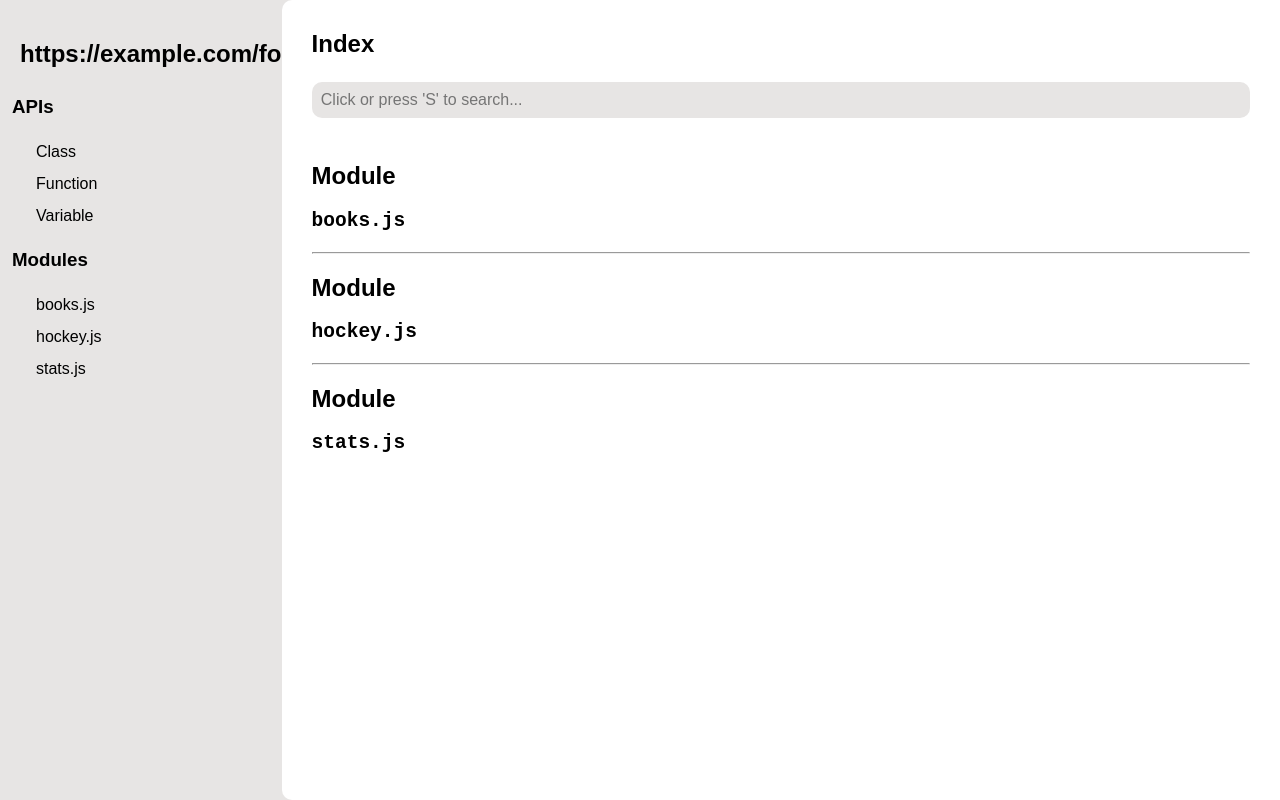
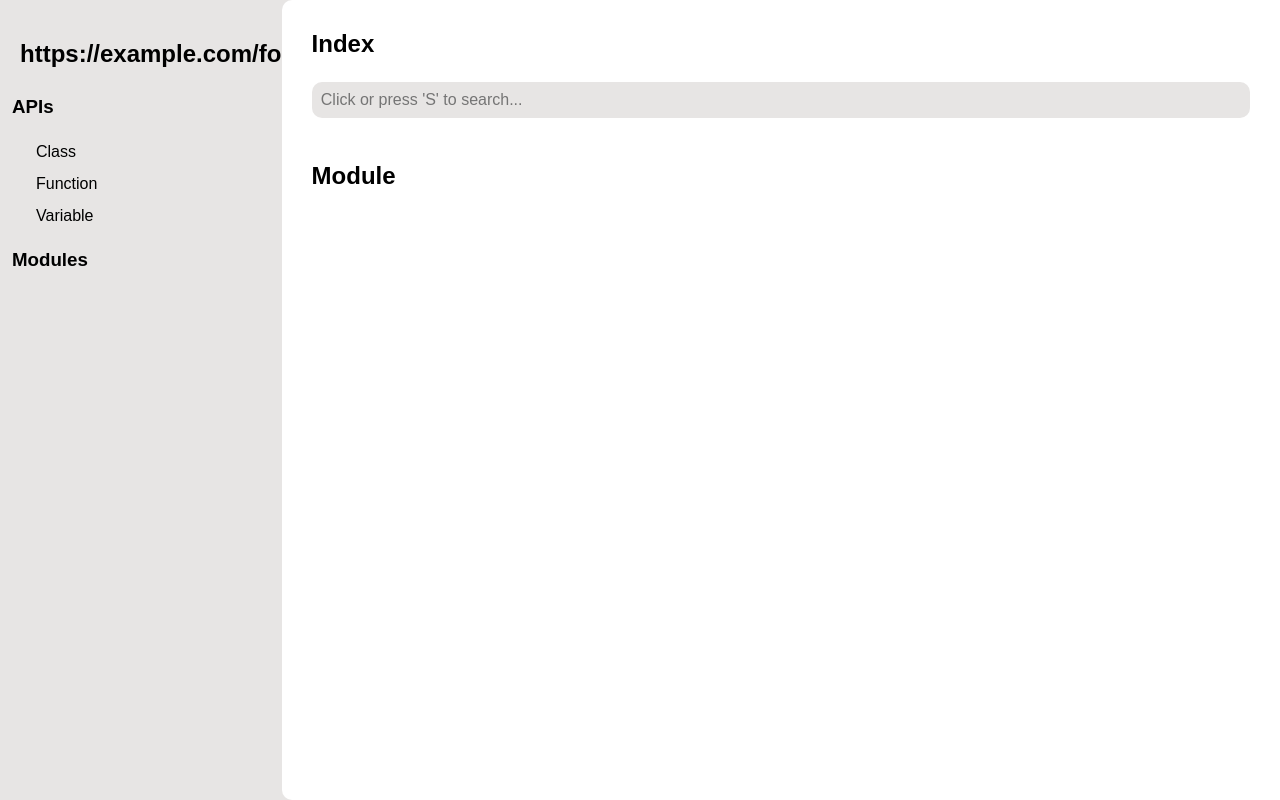
Before and after one commit to didiercrunch/cours-420-301-ah, a plain HTML site: page docs/compound_index.html in a window 1280 px wide. Drawn offline with Linux system fonts and the light colour scheme.

```diff
--- a/docs/compound_index.html
+++ b/docs/compound_index.html
@@ -33,15 +33,7 @@
     <ul>
 
         <li>
-            <a href="./">books.js</a>
-        </li>
-
-        <li>
-            <a href="./">hockey.js</a>
-        </li>
-
-        <li>
-            <a href="./">stats.js</a>
+            <a href="./"></a>
         </li>
 
     </ul>
@@ -56,23 +48,7 @@
 
 
     <section>
-      <h2>Module<pre>books.js</pre></h2>
-      <div class="markdown"></div>
-    </section>
-
-    <hr>
-
-
-    <section>
-      <h2>Module<pre>hockey.js</pre></h2>
-      <div class="markdown"></div>
-    </section>
-
-    <hr>
-
-
-    <section>
-      <h2>Module<pre>stats.js</pre></h2>
+      <h2>Module<pre></pre></h2>
       <div class="markdown"></div>
     </section>
 
--- a/docs/search_index.js
+++ b/docs/search_index.js
@@ -1,3 +1,3 @@
 (function () {
-  window.DENO_DOC_SEARCH_INDEX = {"nodes":[{"kind":"function","name":"isValidIsbn13","nsQualifiers":"","location":{"filename":"books.js","line":8,"col":0},"declarationKind":"export"},{"kind":"function","name":"isValidIsbn10","nsQualifiers":"","location":{"filename":"books.js","line":36,"col":0},"declarationKind":"export"},{"kind":"function","name":"isValidIsbn","nsQualifiers":"","location":{"filename":"books.js","line":65,"col":0},"declarationKind":"export"},{"kind":"class","name":"HockeyGame","nsQualifiers":"","location":{"filename":"hockey.js","line":6,"col":0},"declarationKind":"export"},{"kind":"variable","name":"INFINITY","nsQualifiers":"","location":{"filename":"stats.js","line":5,"col":13},"declarationKind":"export"},{"kind":"function","name":"average","nsQualifiers":"","location":{"filename":"stats.js","line":13,"col":0},"declarationKind":"export"},{"kind":"function","name":"std","nsQualifiers":"","location":{"filename":"stats.js","line":33,"col":0},"declarationKind":"export"}]};
+  window.DENO_DOC_SEARCH_INDEX = {"nodes":[{"kind":"class","name":"HockeyGame","nsQualifiers":"","location":{"filename":"/home/didier/ahuntsic/src-420-301-ah/modules-examples/hockey.js","line":6,"col":0},"declarationKind":"export"},{"kind":"function","name":"isValidIsbn13","nsQualifiers":"","location":{"filename":"/home/didier/ahuntsic/src-420-301-ah/modules-examples/books.js","line":8,"col":0},"declarationKind":"export"},{"kind":"function","name":"isValidIsbn10","nsQualifiers":"","location":{"filename":"/home/didier/ahuntsic/src-420-301-ah/modules-examples/books.js","line":36,"col":0},"declarationKind":"export"},{"kind":"function","name":"isValidIsbn","nsQualifiers":"","location":{"filename":"/home/didier/ahuntsic/src-420-301-ah/modules-examples/books.js","line":65,"col":0},"declarationKind":"export"},{"kind":"variable","name":"INFINITY","nsQualifiers":"","location":{"filename":"/home/didier/ahuntsic/src-420-301-ah/modules-examples/stats.js","line":5,"col":13},"declarationKind":"export"},{"kind":"function","name":"average","nsQualifiers":"","location":{"filename":"/home/didier/ahuntsic/src-420-301-ah/modules-examples/stats.js","line":13,"col":0},"declarationKind":"export"},{"kind":"function","name":"std","nsQualifiers":"","location":{"filename":"/home/didier/ahuntsic/src-420-301-ah/modules-examples/stats.js","line":33,"col":0},"declarationKind":"export"}]};
 })()
--- /dev/null
+++ b/modules-examples/mod.js
@@ -0,0 +1,3 @@
+export * from "./hockey.js"
+export * from "./books.js"
+export * from "./stats.js"
```
Also changed, not shown: 5 other files.
